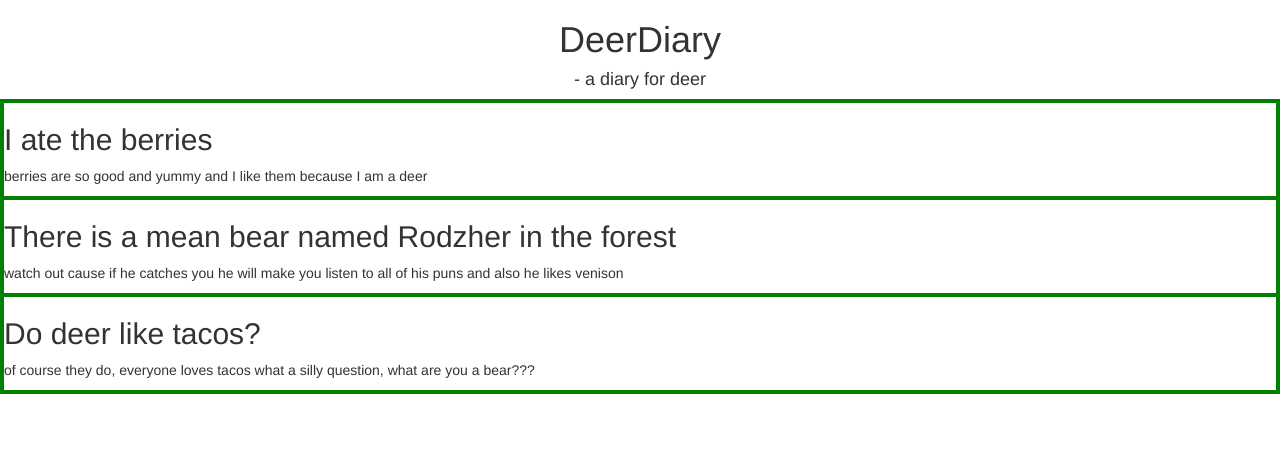
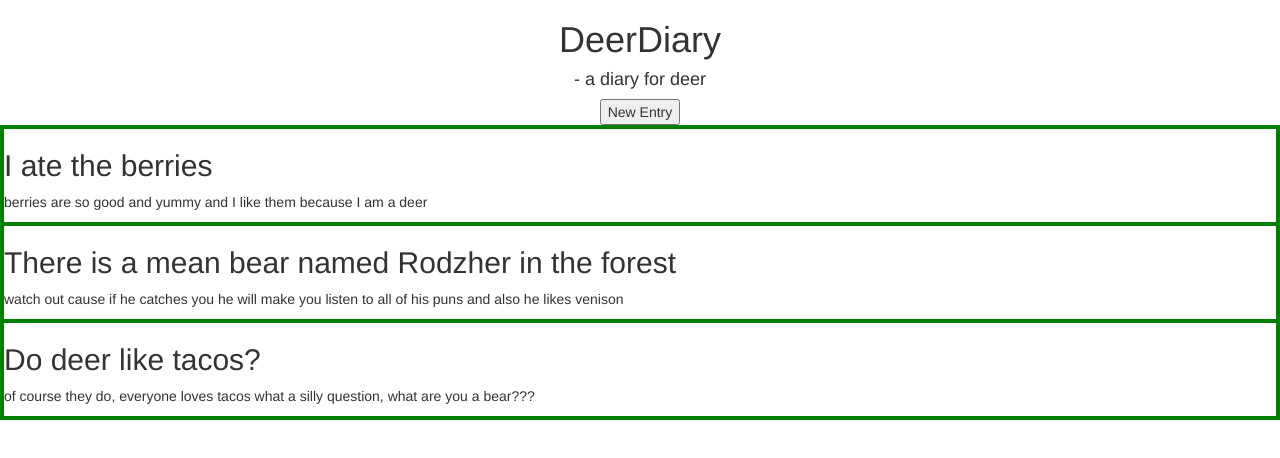
Before and after one commit to donkeypagoda/deer-diary-react-router, a React (Create React App) app: page / in a window 1280 px wide. Shown: the top 458 px of the page. Built offline with nearby package versions, Linux system fonts and the light colour scheme.

Commit message:
making buttons

```diff
--- a/src/App.js
+++ b/src/App.js
@@ -36,6 +36,11 @@ class App extends Component {
       ]
     }
   }
+
+  newPost(){
+    console.log("tacos")
+  }
+
   render() {
     let postList = []
     this.state.postList.forEach( post => {
@@ -45,6 +50,7 @@ class App extends Component {
       <div className="App">
         <h1>DeerDiary</h1>
         <h4> - a diary for deer</h4>
+        <button type="button" onClick={() => this.newPost()}>New Entry</button>
         <div className="Border">
           {postList}
         </div>
```
